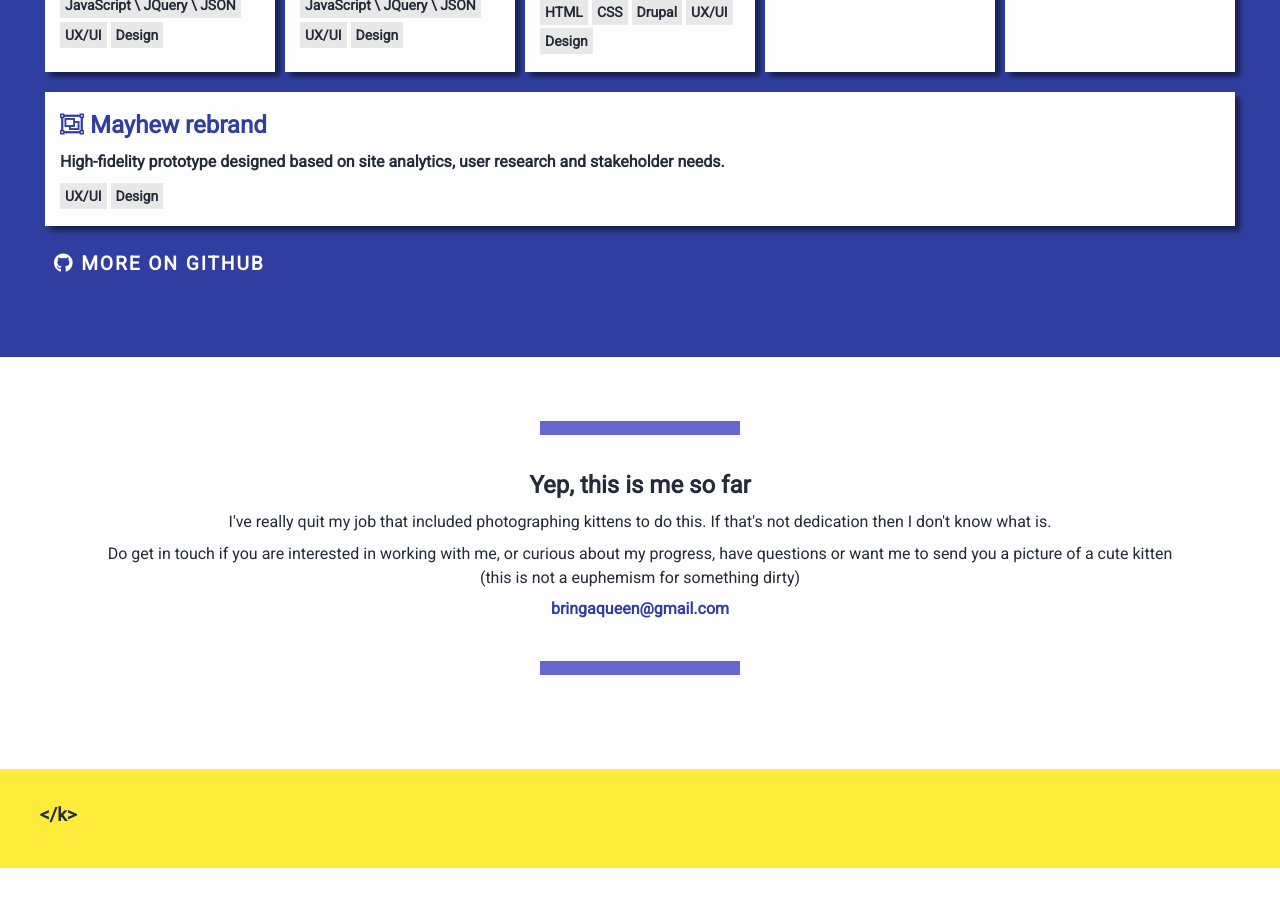
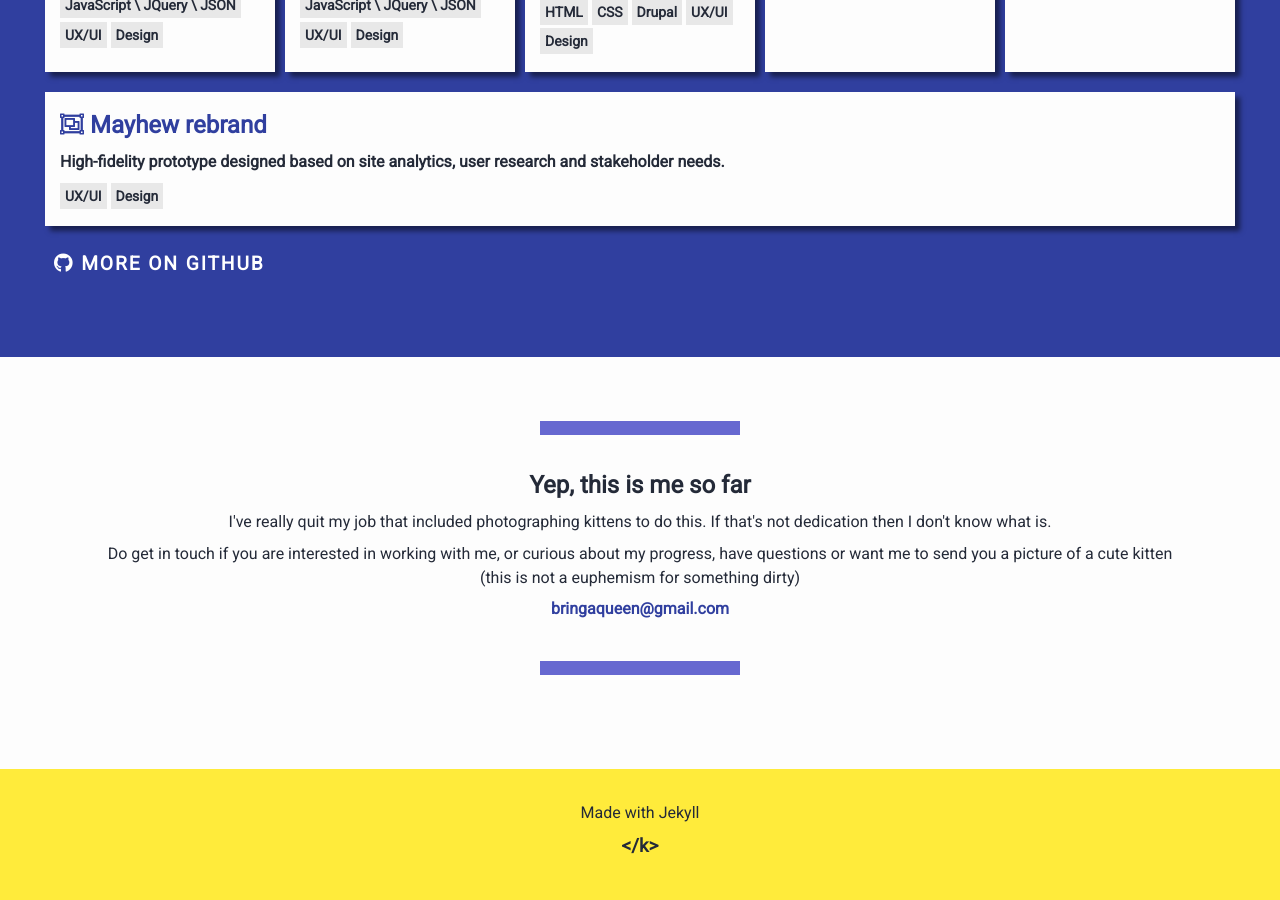
Before and after one commit to krisztin/krisztin.github.io, a Jekyll site: the page built from index.md, in a window 1280 px wide and 900 px high, scrolled down 1304 px. Built offline with Jekyll 4.4.1, drawn with Linux system fonts in a browser that asks for light colours; nearby versions of some CDN libraries; before the commit the page ends 2172 px from its top, so only the background shows below that.

Commit message:
footer made with jekyll

```diff
--- a/_includes/footer.html
+++ b/_includes/footer.html
@@ -1,5 +1,6 @@
 <footer class="full-bgcol-pop pad-tb-2">
-  <div class="wrapper">
+  <div class="wrapper aligncentre">
+    <p>Made with Jekyll</p>
     <h3>&#60;/k&#62;</h3>
   </div>
 </footer>
```
